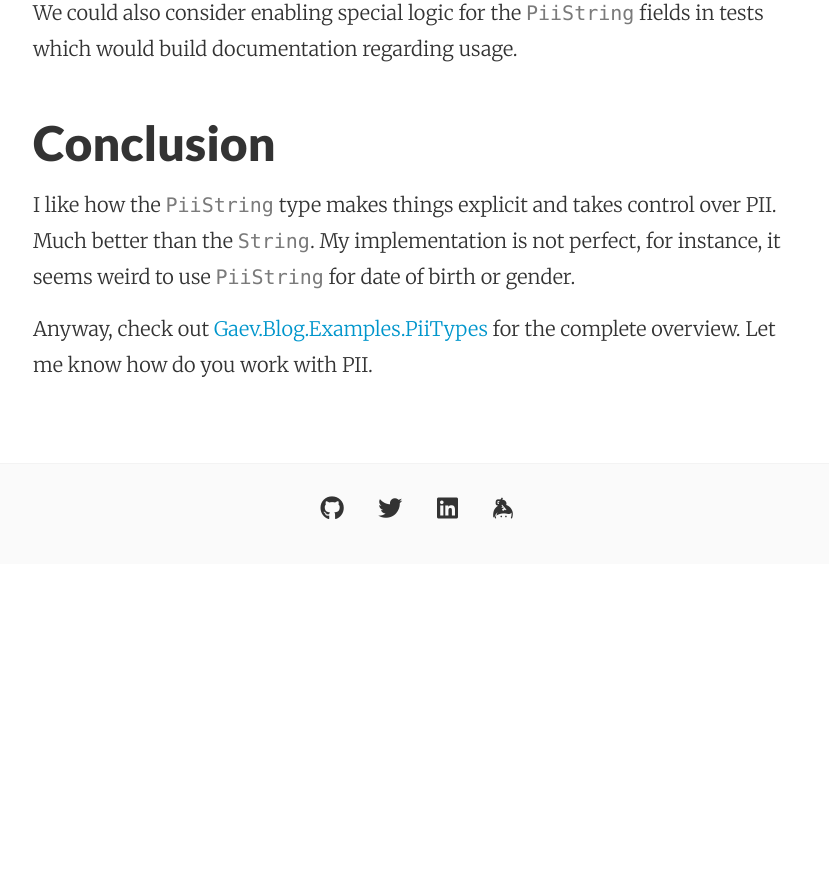
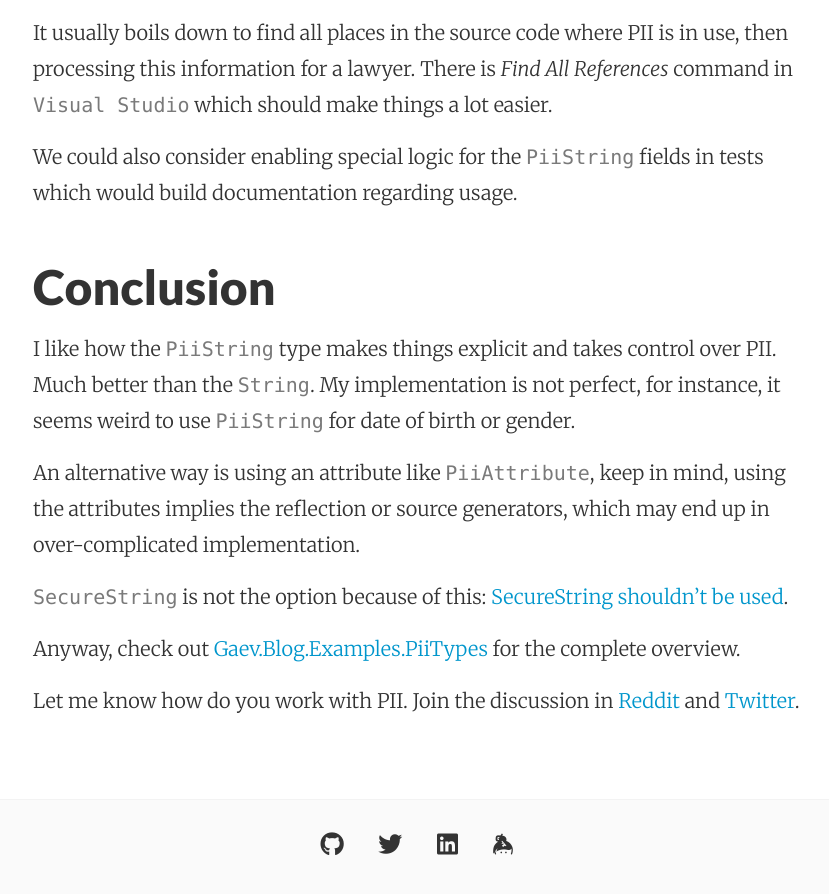
Before and after one commit to gaevoy/gaevoy.github.io, a Jekyll site: the page built from _posts/2022-03-18-personally-identifiable-information-data-types.md, in a window 1280 px wide and 900 px high, scrolled down 5395 px. Shown: the top 894 px of the window, without its empty margins (223-1052 px from the left). Built offline with Jekyll 4.4.1, drawn with Linux system fonts in a browser that asks for light colours; nearby versions of some CDN libraries; comment, search, counter and statistics services are not loaded; before the commit the page ends 5959 px from its top, so only the background shows below that; some of the changed text lies outside the part shown.

Commit message:
PII data types update

````diff
--- a/_posts/2022-03-18-personally-identifiable-information-data-types.md
+++ b/_posts/2022-03-18-personally-identifiable-information-data-types.md
@@ -49,7 +49,7 @@
 
 ## Solution
 
-What if we introduce an explicit type for PII, like `PiiString`.
+What if we introduce an explicit type for PII, like `PiiString`. The idea is to have `PiiString` type as much interchangeable with `String` as possible to simplify refactoring existing code which uses the `String`. Then, within the application boundary it should behave like usual `String`, however crossing application boundaries it should be encoded/encrypted/hashed.
 
 ```c#
 public class User
@@ -198,4 +198,10 @@
 
 I like how the `PiiString` type makes things explicit and takes control over PII. Much better than the `String`. My implementation is not perfect, for instance, it seems weird to use `PiiString` for date of birth or gender.
 
-Anyway, check out [Gaev.Blog.Examples.PiiTypes](https://github.com/gaevoy/Gaev.Blog.Examples/blob/3.1.1/Gaev.Blog.Examples.PiiTypes/) for the complete overview. Let me know how do you work with PII.
+An alternative way is using an attribute like `PiiAttribute`, keep in mind, using the attributes implies the reflection or source generators, which may end up in over-complicated implementation.
+
+`SecureString` is not the option because of this: [SecureString shouldn't be used](https://github.com/dotnet/platform-compat/blob/master/docs/DE0001.md).
+
+Anyway, check out [Gaev.Blog.Examples.PiiTypes](https://github.com/gaevoy/Gaev.Blog.Examples/blob/3.1.1/Gaev.Blog.Examples.PiiTypes/) for the complete overview.
+
+Let me know how do you work with PII. Join the discussion in [Reddit](https://www.reddit.com/r/dotnet/comments/thfci2/piistring_net_type_for_personally_identifiable/) and [Twitter](https://twitter.com/vgman/status/1504928521474519041).
````
